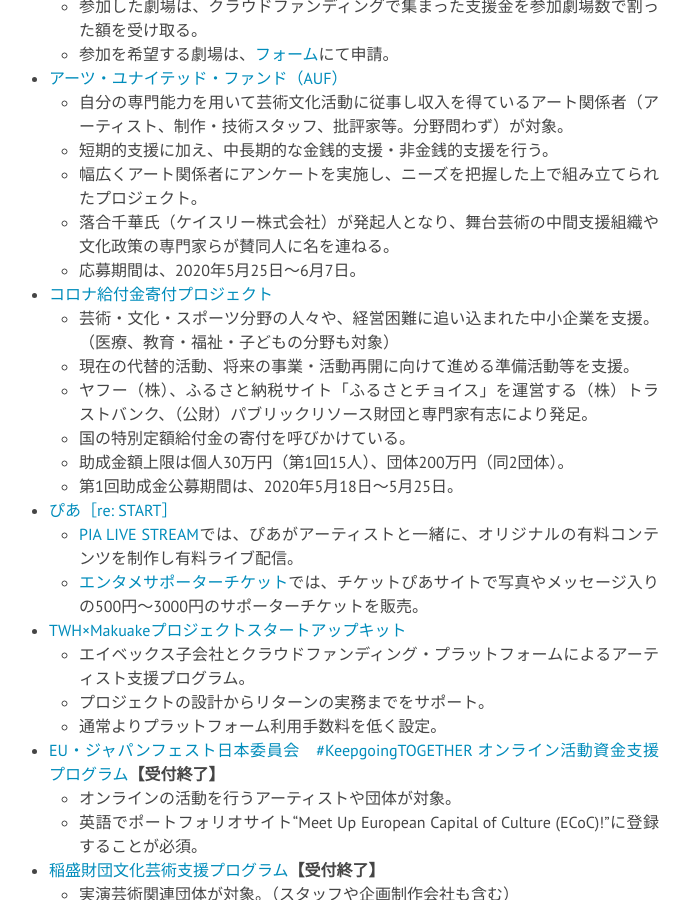
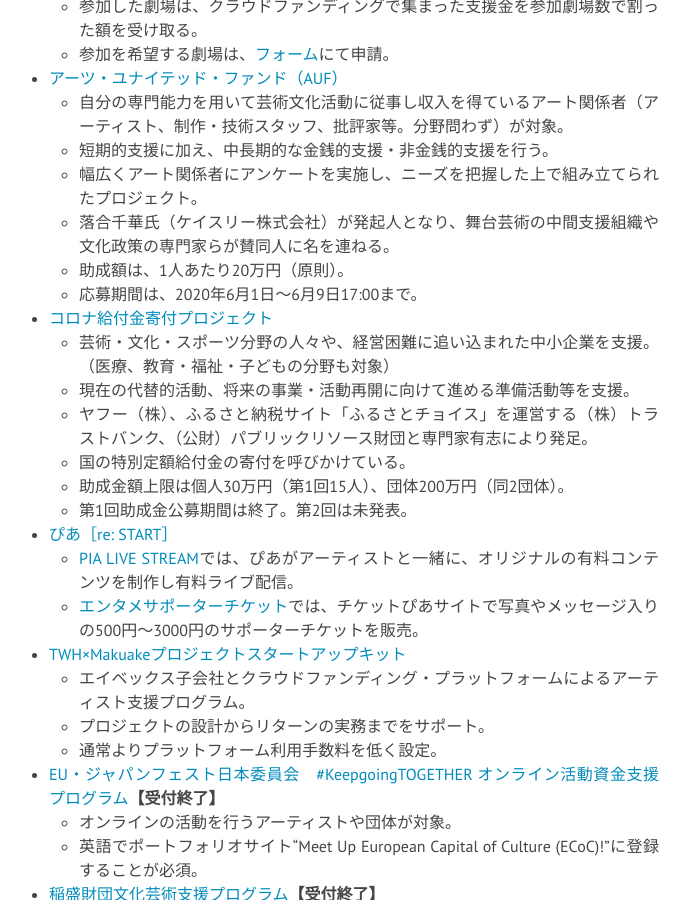
Before and after one commit to a-okuda/resources-for-artists, a Jekyll site: the page built from a_artists.md, in a window 1280 px wide and 900 px high, scrolled down 11254 px. Shown: the whole window, without its empty margins (301-991 px from the left). Built offline with Jekyll 4.4.1, drawn with Linux system fonts in a browser that asks for light colours; nearby versions of some CDN libraries.

Commit message:
Update a_artists.md

```diff
--- a/a_artists.md
+++ b/a_artists.md
@@ -362,7 +362,7 @@
 	* 手数料無料・決済手数料5%のみでクラウドファンディング実施可能。
 	* 申込期間は2020年6月30日まで。
 
-*  [舞台芸術を未来に繋ぐ基金＝Mirai Performing Arts Fund](https://www.butainomirai.org/about-josei)
+*  [舞台芸術を未来に繋ぐ基金＝Mirai Performing Arts Fund](https://www.info.public.or.jp/mirai-performing-arts-fund)
 	* 活動停止を余儀なくされた舞台芸術に携わる出演者・クリエーター・スタッフ（個人、団体問わず）が対象。
 	* conSept合同会社による公益基金で、賛同人は板垣恭一氏、伊礼彼方氏ら。
 	* 今後の活動に必要な資金を助成。
@@ -373,19 +373,20 @@
 	* 参加した劇場は、クラウドファンディングで集まった支援金を参加劇場数で割った額を受け取る。
 	* 参加を希望する劇場は、[フォーム](https://forms.gle/UhfcYxvFG71DQWaG6)にて申請。
 
-* [アーツ・ユナイテッド・ファンド（AUF）](https://camp-fire.jp/projects/view/271390)
+* [アーツ・ユナイテッド・ファンド（AUF）](https://www.info.public.or.jp/auf)
 	* 自分の専門能力を用いて芸術文化活動に従事し収入を得ているアート関係者（アーティスト、制作・技術スタッフ、批評家等。分野問わず）が対象。
 	* 短期的支援に加え、中長期的な金銭的支援・非金銭的支援を行う。
 	* 幅広くアート関係者にアンケートを実施し、ニーズを把握した上で組み立てられたプロジェクト。
 	* 落合千華氏（ケイスリー株式会社）が発起人となり、舞台芸術の中間支援組織や文化政策の専門家らが賛同人に名を連ねる。
-	* 応募期間は、2020年5月25日〜6月7日。
+	* 助成額は、1人あたり20万円（原則）。
+	* 応募期間は、2020年6月1日〜6月9日17:00まで。
 * [コロナ給付金寄付プロジェクト](https://www.info.public.or.jp/corona-kifu)
 	* 芸術・文化・スポーツ分野の人々や、経営困難に追い込まれた中小企業を支援。（医療、教育・福祉・子どもの分野も対象）
 	* 現在の代替的活動、将来の事業・活動再開に向けて進める準備活動等を支援。
 	* ヤフー（株）、ふるさと納税サイト「ふるさとチョイス」を運営する（株）トラストバンク、（公財）パブリックリソース財団と専門家有志により発足。
 	* 国の特別定額給付金の寄付を呼びかけている。
 	* 助成金額上限は個人30万円（第1回15人）、団体200万円（同2団体）。
-	* 第1回助成金公募期間は、2020年5月18日〜5月25日。
+	* 第1回助成金公募期間は終了。第2回は未発表。
 * [ぴあ［re: START］](https://lp.p.pia.jp/restart/)
 	* [PIA LIVE STREAM](https://w.pia.jp/t/pialivestream/)では、ぴあがアーティストと一緒に、オリジナルの有料コンテンツを制作し有料ライブ配信。
 	* [エンタメサポーターチケット](https://w.pia.jp/t/supporterticket)では、チケットぴあサイトで写真やメッセージ入りの500円〜3000円のサポーターチケットを販売。
```
